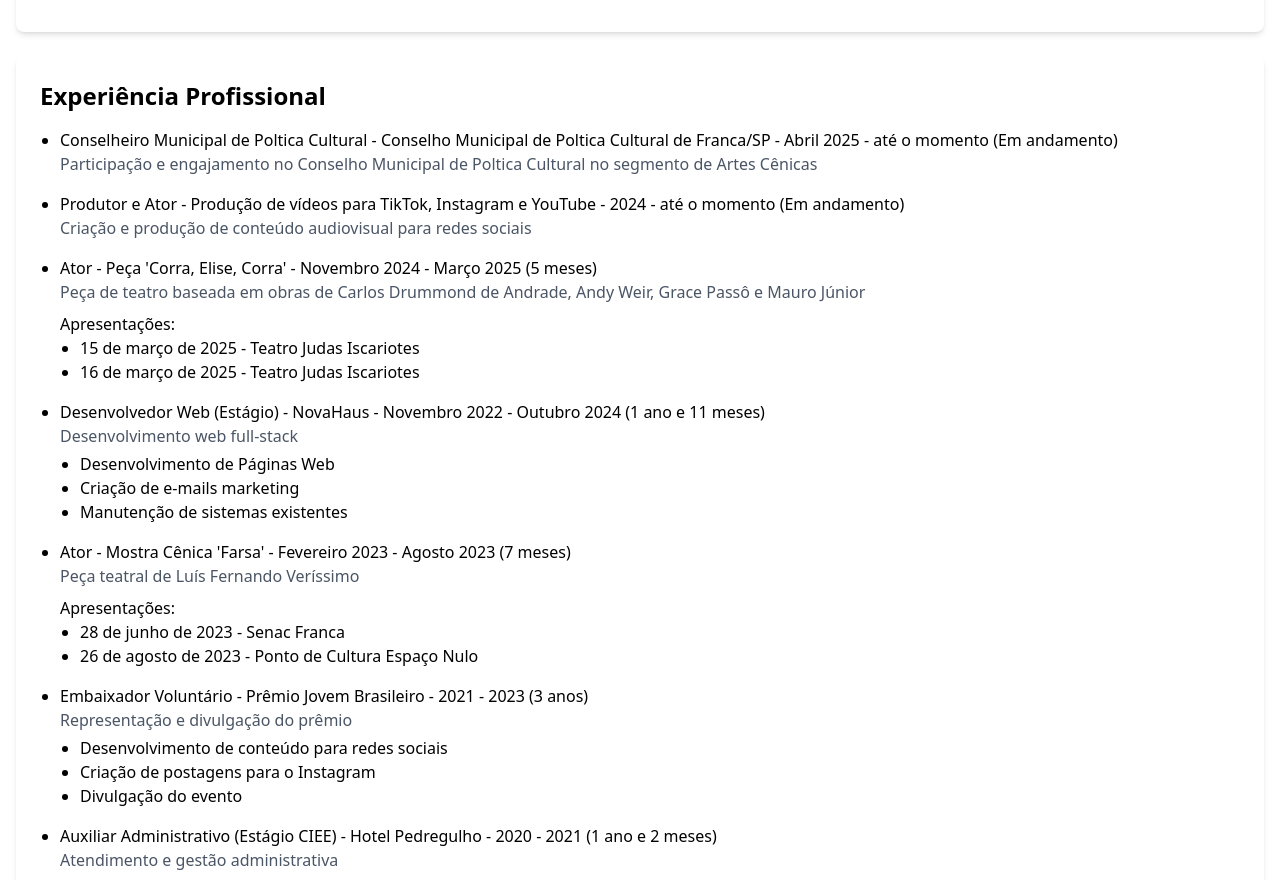
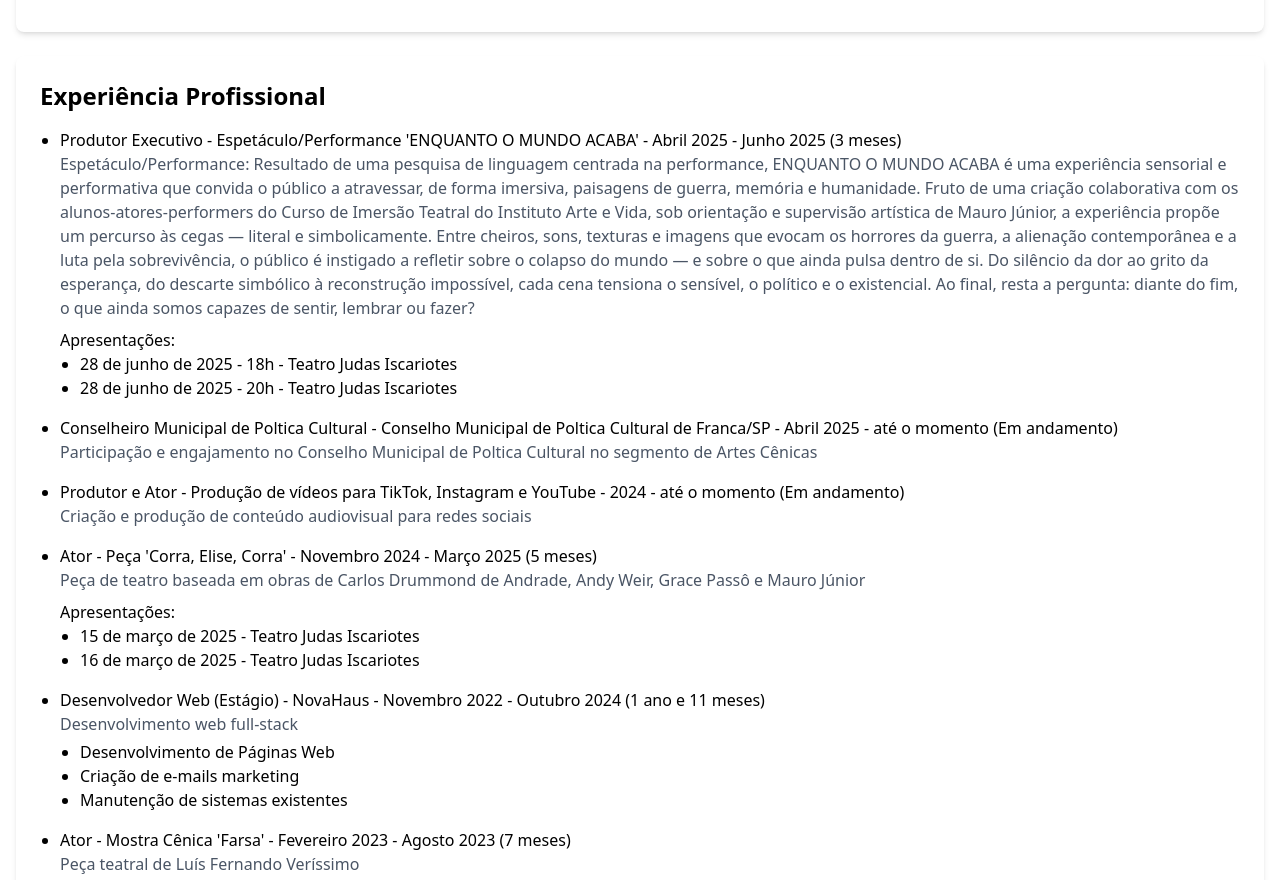
Before and after one commit to mateushilariodias/portfolios, a Next.js app: page /general in a window 1280 px wide. Shown: the part 1404-2284 px from the top of the page. Built offline with nearby package versions, Linux system fonts and the light colour scheme.

Commit message:
fix(hero): correct link to general page and add extra professional data
Replaced incorrect hashtag with a proper slash in the link to the general page. Also added an additional data item related to professional experience in the hero section.

```diff
--- a/src/components/Hero.tsx
+++ b/src/components/Hero.tsx
@@ -18,7 +18,7 @@ function Hero() {
 
                 <div className="my-6">
                     <a
-                        href="#general"
+                        href="/general"
                         className="inline-block bg-white text-black font-bold px-8 py-3 rounded-2xl shadow-md hover:bg-gray-200 transition uppercase"
                     >
                         Comece por Geral
--- a/src/data/professionalExperience.ts
+++ b/src/data/professionalExperience.ts
@@ -19,6 +19,22 @@ export interface ProfessionalExperience {
 }
 
 export const experiences: ProfessionalExperience[] = [
+        {
+        id: "ENQUANTO O MUNDO ACABA",
+        role: "Produtor Executivo",
+        company: " Espetáculo/Performance 'ENQUANTO O MUNDO ACABA'",
+        period: "Abril 2025 - Junho 2025",
+        duration: "3 meses",
+        type: "culturalProducer",
+        description: "Espetáculo/Performance: Resultado de uma pesquisa de linguagem centrada na performance, ENQUANTO O MUNDO ACABA é uma experiência sensorial e performativa que convida o público a atravessar, de forma imersiva, paisagens de guerra, memória e humanidade. Fruto de uma criação colaborativa com os alunos-atores-performers do Curso de Imersão Teatral do Instituto Arte e Vida, sob orientação e supervisão artística de Mauro Júnior, a experiência propõe um percurso às cegas — literal e simbolicamente. Entre cheiros, sons, texturas e imagens que evocam os horrores da guerra, a alienação contemporânea e a luta pela sobrevivência, o público é instigado a refletir sobre o colapso do mundo — e sobre o que ainda pulsa dentro de si. Do silêncio da dor ao grito da esperança, do descarte simbólico à reconstrução impossível, cada cena tensiona o sensível, o político e o existencial. Ao final, resta a pergunta: diante do fim, o que ainda somos capazes de sentir, lembrar ou fazer?",
+        presentations: [
+            { date: "28 de junho de 2025 - 18h", location: "Teatro Judas Iscariotes" },
+            { date: "28 de junho de 2025 - 20h", location: "Teatro Judas Iscariotes" }
+        ],
+        images: [
+            { src: "/corra-elise-1.jpg", alt: "Cena da peça Corra, Elise, Corra" }
+        ]
+    },
     {
         id: "conselheiro-cultural",
         role: "Conselheiro Municipal de Poltica Cultural",
```
